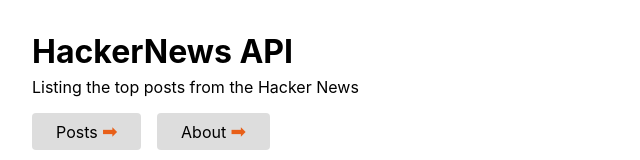
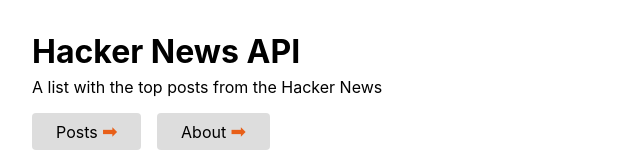
Before and after one commit to joziasmartini/hackernews, a React (Create React App) app: page / in a window 1280 px wide. Shown: the top 160 px of the page, without its empty margins (0-640 px from the left). Built offline with nearby package versions, Linux system fonts and the light colour scheme; no server answers.

Commit message:
Minor details in title and subtitle of application

```diff
--- a/src/App.js
+++ b/src/App.js
@@ -49,8 +49,8 @@
     <div className="App">
       {console.log(posts)}
       <Header
-        title="HackerNews API"
-        subtitle="Listing the top posts from the Hacker News"
+        title="Hacker News API"
+        subtitle="A list with the top posts from the Hacker News"
       />
       <Nav options={["Posts", "About"]} />
       <Posts posts={posts} />
```
